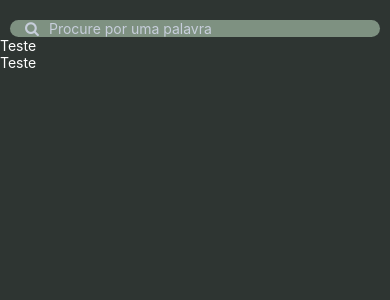
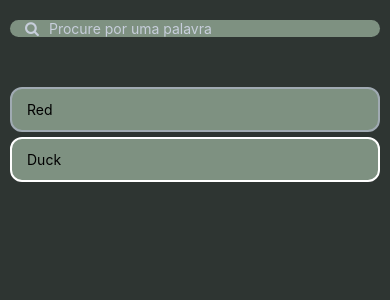
Before and after one commit to carlos-hns/Learning, a React Native app: screen / in a window 390 px wide. Shown: the top 300 px of the page. Built offline with nearby package versions, Linux system fonts and the light colour scheme.

Commit message:
Ajusta layout das palavras

```diff
--- a/src/features/home/domain/entities/word.ts
+++ b/src/features/home/domain/entities/word.ts
@@ -1,5 +1,6 @@
 type WordEntity = {
   id: number;
+  status: string;
   word: string;
   explanation: string;
   phrases: string[];
--- /dev/null
+++ b/src/features/home/presentation/components/word/word_component.styles.ts
@@ -0,0 +1,28 @@
+import {StyleSheet} from 'react-native';
+
+const WordComponentStyle = StyleSheet.create({
+  container: {
+    flexDirection: 'row',
+    alignItems: 'center',
+
+    backgroundColor: '#7e9181',
+    borderRadius: 12,
+
+    gap: 10,
+    paddingLeft: 15,
+    paddingRight: 10,
+    marginHorizontal: 10,
+    height: 45,
+  },
+  borderLearned: {
+    borderColor: '#a0aab2',
+    borderWidth: 2,
+  },
+  borderRevision: {
+    borderColor: 'white',
+    borderWidth: 2,
+  },
+  borderNoStatus: {},
+});
+
+export default WordComponentStyle;
--- /dev/null
+++ b/src/features/home/presentation/components/word/word_component.tsx
@@ -0,0 +1,35 @@
+import React from 'react';
+
+import WordComponentStyle from './word_component.styles';
+import {Text, View} from 'react-native';
+import WordEntity from '../../../domain/entities/word';
+
+interface WordComponentProps {
+  word: WordEntity;
+}
+
+const WordComponent: React.FC<WordComponentProps> = (
+  props: WordComponentProps,
+) => {
+  let border: Object = {};
+
+  if (props.word.status === 'aprendido') {
+    border = WordComponentStyle.borderLearned;
+  } else if (props.word.status === 'revisar') {
+    border = WordComponentStyle.borderRevision;
+  } else {
+    border = WordComponentStyle.borderNoStatus;
+  }
+
+  return (
+    <View
+      style={{
+        ...WordComponentStyle.container,
+        ...border,
+      }}>
+      <Text>{props.word.word}</Text>
+    </View>
+  );
+};
+
+export default WordComponent;
--- a/src/features/home/presentation/components/words/words_component.tsx
+++ b/src/features/home/presentation/components/words/words_component.tsx
@@ -1,6 +1,7 @@
 import React from 'react';
 import {FlatList, Pressable, Text, View} from 'react-native';
 import WordEntity from '../../../domain/entities/word';
+import WordComponent from '../word/word_component';
 
 interface WordsComponentProps {
   words: WordEntity[];
@@ -14,9 +15,12 @@ const WordsComponent: React.FC<WordsComponentProps> = (
       <FlatList
         data={props.words}
         renderItem={word => (
-          <Pressable>
-            <Text style={{color: 'white'}}>Teste</Text>
-          </Pressable>
+          <>
+            <Pressable>
+              <WordComponent word={word.item} />
+            </Pressable>
+            <View style={{height: 5}} />
+          </>
         )}
       />
     </>
--- a/src/features/home/presentation/pages/home_page.tsx
+++ b/src/features/home/presentation/pages/home_page.tsx
@@ -10,12 +10,14 @@ import WordEntity from '../../domain/entities/word';
 const elements: WordEntity[] = [
   {
     id: 1,
+    status: 'aprendido',
     word: 'Red',
     explanation: 'Red is a color',
     phrases: ['The car is red'],
   },
   {
     id: 2,
+    status: 'revisar',
     word: 'Duck',
     explanation: 'Ducks are birds/waterfowls',
     phrases: [
@@ -28,6 +30,7 @@ const HomePage: React.FC = () => {
   return (
     <View style={HomePageStyle.container}>
       <SearchComponent />
+      <View style={{height: 50}} />
       <WordsComponent words={elements} />
     </View>
   );
```
Also changed, not shown: src/colors.txt (added).
